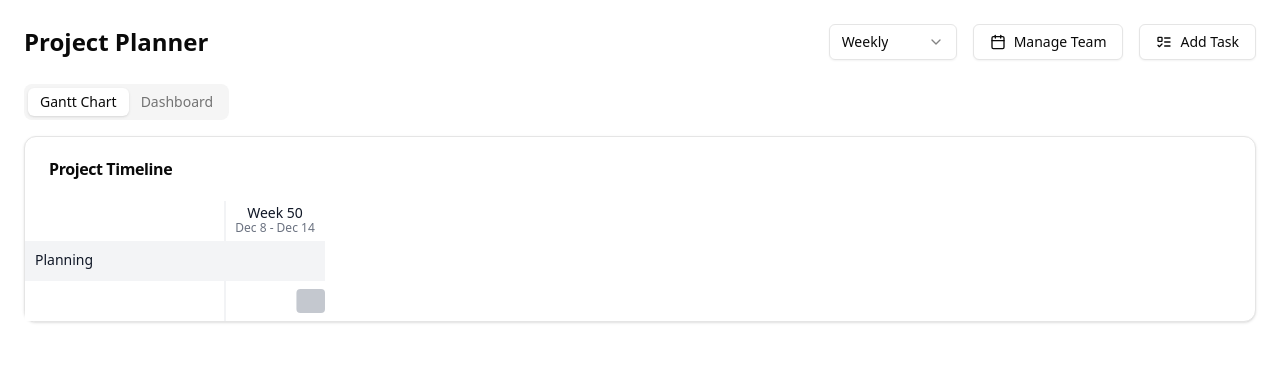
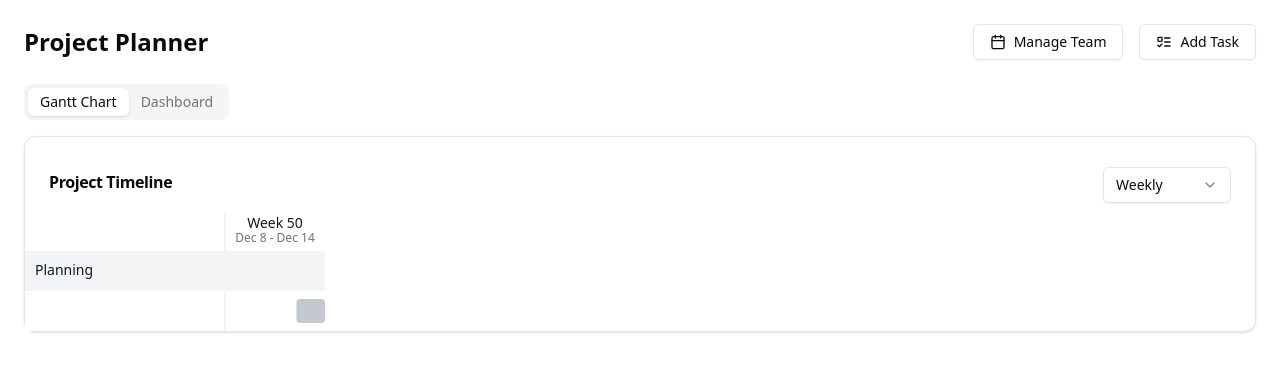
Before and after one commit to martencarlos/project-planner, a React (Vite) app: page / in a window 1280 px wide. Shown: the top 372 px of the page. Built offline with nearby package versions, Linux system fonts and the light colour scheme.

Commit message:
refactor: remove dhtmlx-gantt dependency and implement view selection in Gantt component

```diff
--- a/package.json
+++ b/package.json
@@ -20,7 +20,6 @@
     "class-variance-authority": "^0.7.1",
     "clsx": "^2.1.1",
     "date-fns": "^2.30.0",
-    "dhtmlx-gantt": "^9.0.3",
     "lucide-react": "^0.468.0",
     "react": "^18.3.1",
     "react-day-picker": "^8.10.1",
--- a/src/components/Gantt.jsx
+++ b/src/components/Gantt.jsx
@@ -1,3 +1,4 @@
+// src/components/Gantt.jsx
 import React, { useState, useEffect, useRef } from 'react';
 import {
   format, addDays, eachDayOfInterval, startOfWeek, endOfWeek,
@@ -6,8 +7,10 @@ import {
   startOfYear, endOfYear, getWeek, min, max
 } from 'date-fns';
 import { Card, CardContent, CardHeader, CardTitle } from "@/components/ui/card";
+import { Select, SelectContent, SelectItem, SelectTrigger, SelectValue } from "@/components/ui/select";
 
-const Gantt = ({ tasks = [], view = 'Week', onTaskClick }) => {
+const Gantt = ({ tasks = [], onTaskClick }) => {
+  const [view, setView] = useState('Week');
   const [timeBlocks, setTimeBlocks] = useState([]);
   const [hoveredTask, setHoveredTask] = useState(null);
   const containerRef = useRef(null);
@@ -146,8 +149,18 @@ const Gantt = ({ tasks = [], view = 'Week', onTaskClick }) => {
 
   return (
     <Card>
-      <CardHeader>
+      <CardHeader className="flex flex-row items-center justify-between pb-2">
         <CardTitle>Project Timeline</CardTitle>
+        <Select value={view} onValueChange={setView}>
+          <SelectTrigger className="w-32">
+            <SelectValue />
+          </SelectTrigger>
+          <SelectContent>
+            <SelectItem value="Day">Daily</SelectItem>
+            <SelectItem value="Week">Weekly</SelectItem>
+            <SelectItem value="Month">Monthly</SelectItem>
+          </SelectContent>
+        </Select>
       </CardHeader>
       <CardContent className="p-0 overflow-x-auto">
         <div ref={containerRef} className="relative">
@@ -204,7 +217,7 @@ const Gantt = ({ tasks = [], view = 'Week', onTaskClick }) => {
 
             {/* Phases and Tasks */}
             {Object.entries(tasksByPhase).map(([phase, phaseTasks], phaseIndex) => {
-              let currentRowIndex = getRowIndex(phaseIndex, -1); // Get row index for phase header
+              let currentRowIndex = getRowIndex(phaseIndex, -1);
 
               return (
                 <g key={phase}>
--- a/src/components/ProjectPlanner.jsx
+++ b/src/components/ProjectPlanner.jsx
@@ -1,6 +1,6 @@
+// src/components/ProjectPlanner.jsx
 import React, { useState } from 'react';
 import { Tabs, TabsContent, TabsList, TabsTrigger } from "@/components/ui/tabs";
-import { Select, SelectContent, SelectItem, SelectTrigger, SelectValue } from "@/components/ui/select";
 import TeamModal from './TeamModal';
 import TaskModal from './TaskModal';
 import Gantt from './Gantt';
@@ -9,7 +9,6 @@ import useLocalStorage from '@/hooks/useLocalStorage';
 
 const ProjectPlanner = () => {
   // State management
-  const [view, setView] = useState('Week');
   const [team, setTeam] = useLocalStorage('projectTeam', []);
   const [tasks, setTasks] = useLocalStorage('projectTasks', [
     {
@@ -43,25 +42,11 @@ const ProjectPlanner = () => {
     ));
   };
 
-  const handleViewChange = (newView) => {
-    setView(newView);
-  };
-
   return (
     <div className="p-6 max-w-7xl mx-auto">
       <header className="flex justify-between items-center mb-6">
         <h1 className="text-2xl font-bold">Project Planner</h1>
         <div className="flex gap-4 items-center">
-          <Select value={view} onValueChange={handleViewChange}>
-            <SelectTrigger className="w-32">
-              <SelectValue />
-            </SelectTrigger>
-            <SelectContent>
-              <SelectItem value="Day">Daily</SelectItem>
-              <SelectItem value="Week">Weekly</SelectItem>
-              <SelectItem value="Month">Monthly</SelectItem>
-            </SelectContent>
-          </Select>
           <TeamModal team={team} setTeam={setTeam} />
           <TaskModal
             team={team}
@@ -88,7 +73,6 @@ const ProjectPlanner = () => {
               actualStart: task.actualStart ? new Date(task.actualStart) : null,
               actualEnd: task.actualEnd ? new Date(task.actualEnd) : null,
             }))}
-            view={view}
             onTaskClick={handleTaskClick}
             onTaskComplete={handleTaskComplete}
           />
```
Also changed, not shown: 2 other files (tests, documents, lock files or other folders).
